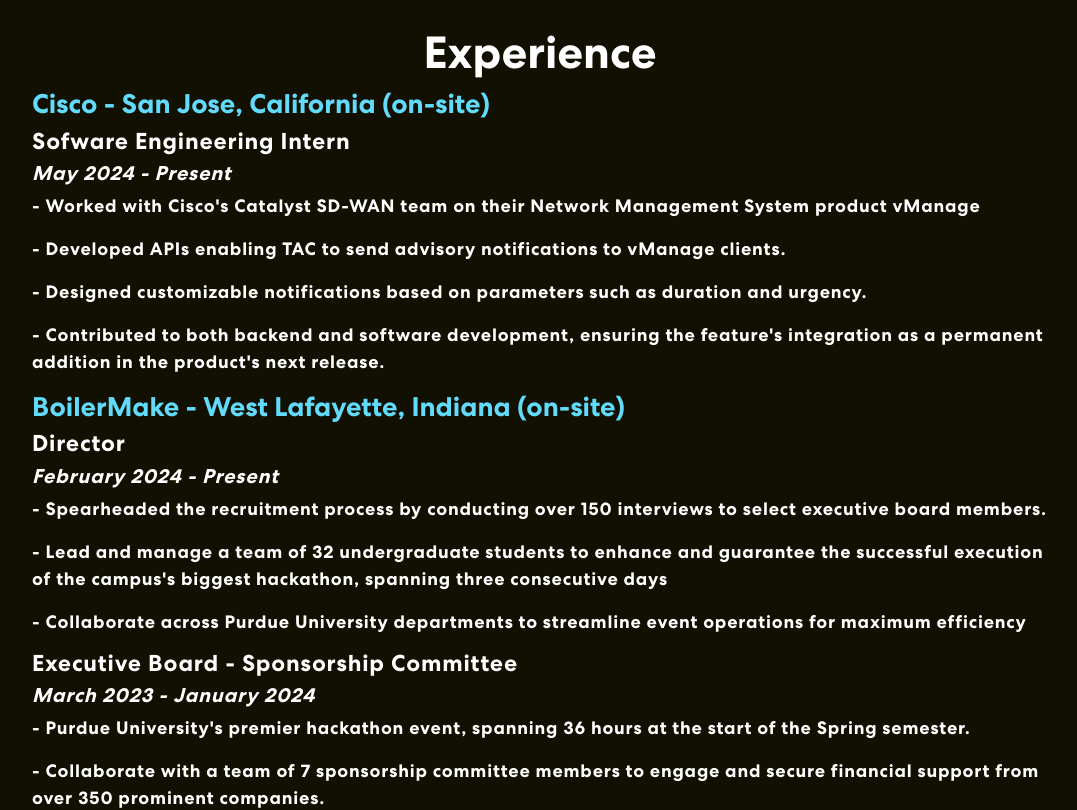
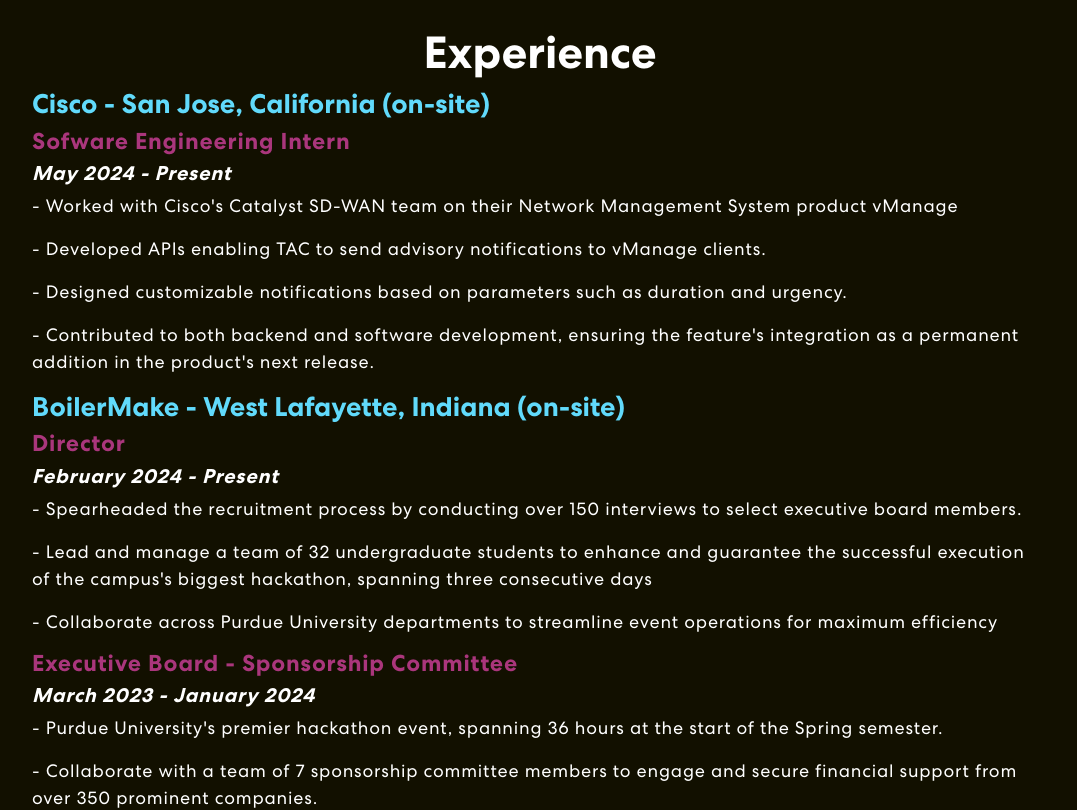
Before and after one commit to sanjheeg/personal_website, a React (Create React App) app: page / in a window 1280 px wide. Shown: the part 2600-3410 px from the top of the page, without its empty margins (100-1177 px from the left). Built offline with nearby package versions, Linux system fonts and the light colour scheme.

Commit message:
add breaks

```diff
--- a/src/App.css
+++ b/src/App.css
@@ -673,6 +673,7 @@
   letter-spacing: 0.8px;
   line-height: 1.1em;
   text-align: left;
+  color:#AA367C;
 }
 
 .experience h5 {
@@ -687,7 +688,7 @@
 .experience p {
   /*color: #B8B8B8;*/
   font-size: 18px;
-  font-weight: 700;
+  font-weight: 300;
   letter-spacing: 0.8px;
   line-height: 1.5em;
   text-align: left;
```
